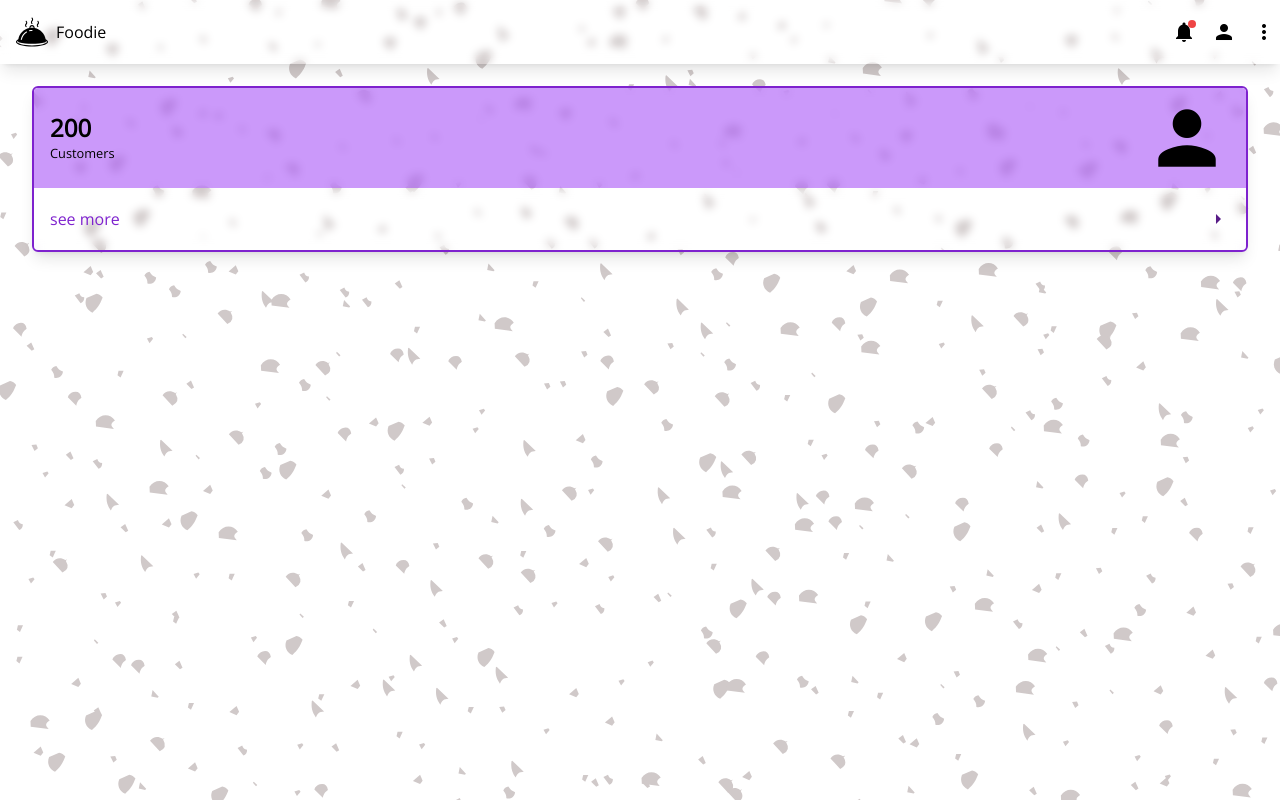
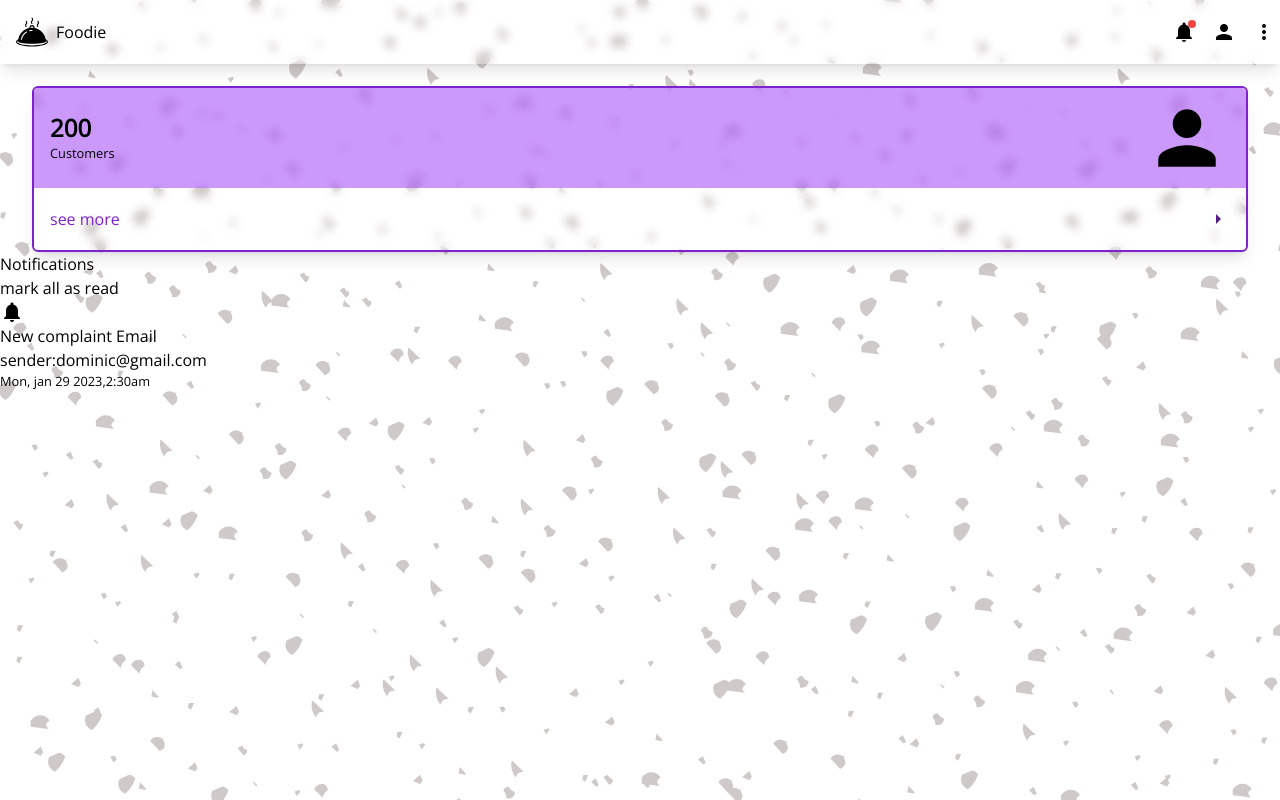
Before and after one commit to dom-codex/Foodapp-admin-frontend, a React (Create React App) app: page / in a window 1280 px wide. Built offline with nearby package versions, Linux system fonts and the light colour scheme.

Commit message:
Add notification stat component

```diff
--- /dev/null
+++ b/src/components/notification.js
@@ -0,0 +1,21 @@
+import React from "react"
+const Notification =()=>{
+return <div>
+  <div>
+    <div><p>Notifications</p></div>
+    <button>mark all as read</button>
+  </div>
+  <div>
+    <i className ={"material-icons "}>notifications</i>
+    <div>
+      <h3>New complaint Email</h3>
+      <div>
+        <span>sender:</span>
+        <button>dominic@gmail.com</button>
+      </div>
+      <small>Mon, jan 29 2023,2:30am </small>
+    </div>
+  </div>
+</div>
+}
+export default Notification
--- a/src/pages/dashboard.js
+++ b/src/pages/dashboard.js
@@ -1,11 +1,13 @@
 import React from 'react';
 import Statscard from '../components/statcard.js';
+import Notification from "../components/notification.js"
 const Dashboard = () => {
   return (
     <section>
       <div>
         {/**stats section  */}
         <Statscard />
+        <Notification />
       </div>
     </section>
   );
```
